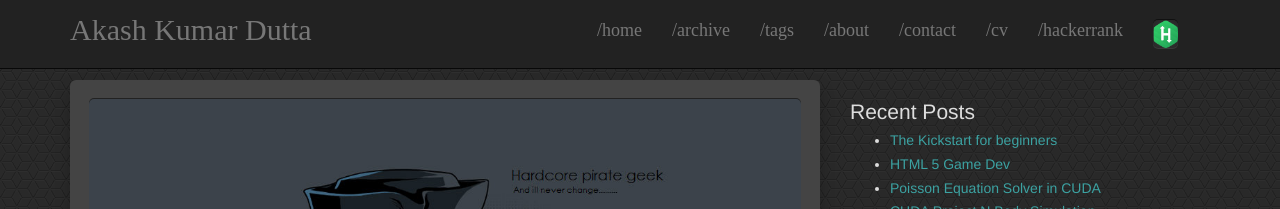
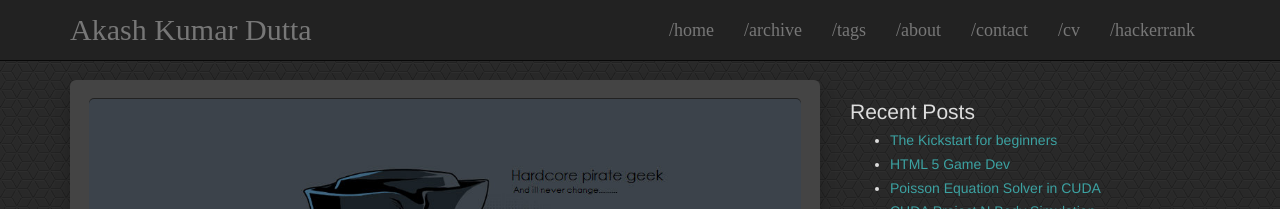
Before and after one commit to AkashKrDutta/AkashKrDutta-dark.github.io, a Jekyll site: the page built from index.html, in a window 1280 px wide. Shown: the top 209 px of the page. Built offline with Jekyll 4.4.1, drawn with Linux system fonts in a browser that asks for light colours.

Commit message:
hackerrank image removed

```diff
--- a/_includes/header.html
+++ b/_includes/header.html
@@ -57,7 +57,6 @@
           <li><a href="{{site.baseurl }}/contact">/contact</a></li>
 	  <li><a href="{{site.baseurl }}/cv">/cv</a></li>
 	  <li><a href="https://hackerrank.com/{{ site.social.hackerrank }}" target="_blank">/hackerrank</a></li>
-	  <li><a title="{{ site.name }} on Hackerrank" href="https://hackerrank.com/{{ site.social.hackerrank }}" target="_blank"><img width="60%" height="7%" src="{{ site.url }}/images/hackerrank.png" /></a></li>
         </ul>
       </div>
     </div>
```
